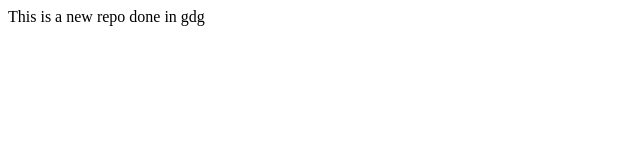
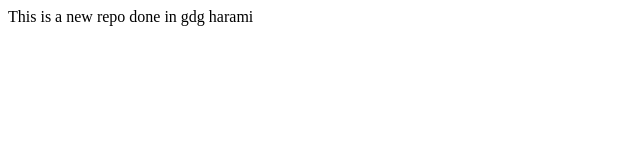
Before and after one commit to chhonkar/aparoksha-chhonkar, a plain HTML site: page index.html in a window 1280 px wide. Shown: the full height of the page, 0-640 px from the left. Drawn offline with Linux system fonts and the light colour scheme.

Commit message:
this is my first commit

```diff
--- a/index.html
+++ b/index.html
@@ -3,6 +3,6 @@
 	<title>APAROKSHA|CHHONKAR</title>
 	</head>
 	<body>
-		<p>This is a new repo done in gdg</p>
+		<p>This is a new repo done in gdg harami</p>
 	</body>
 </html>
```
